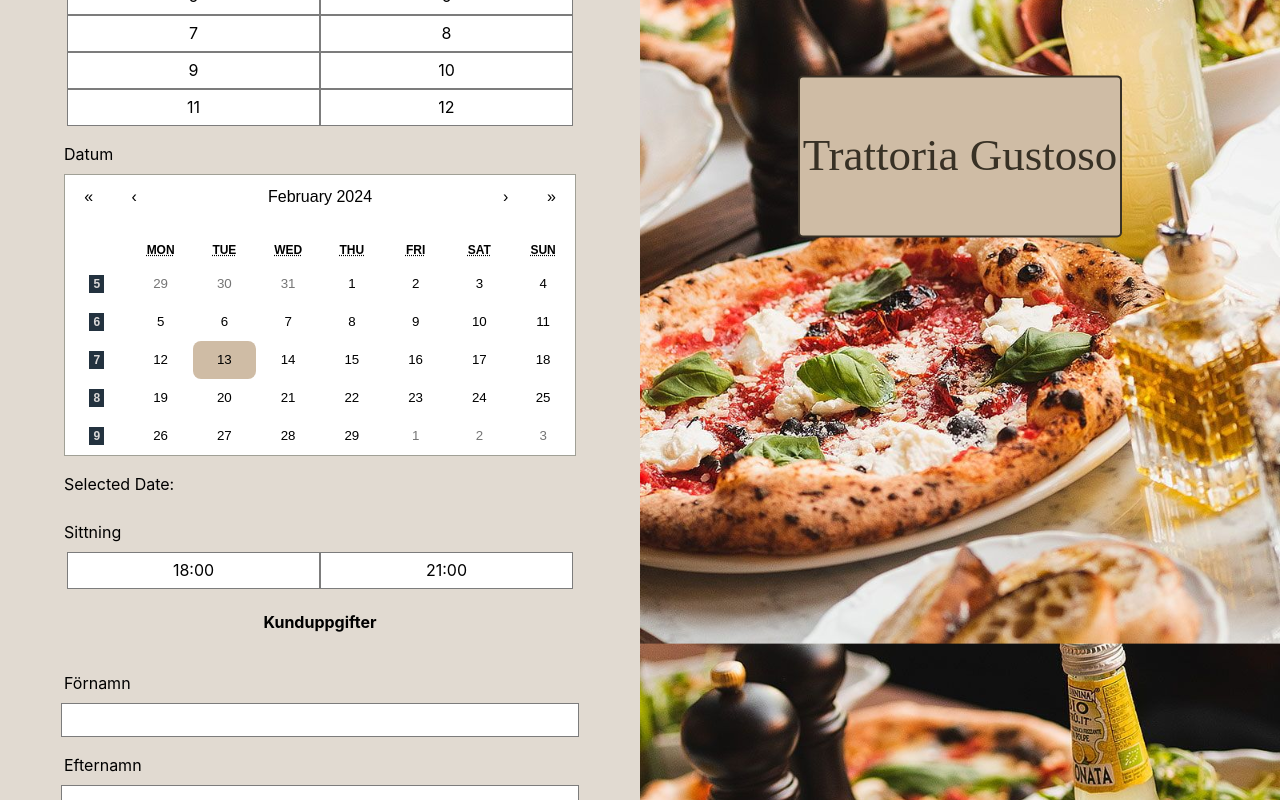
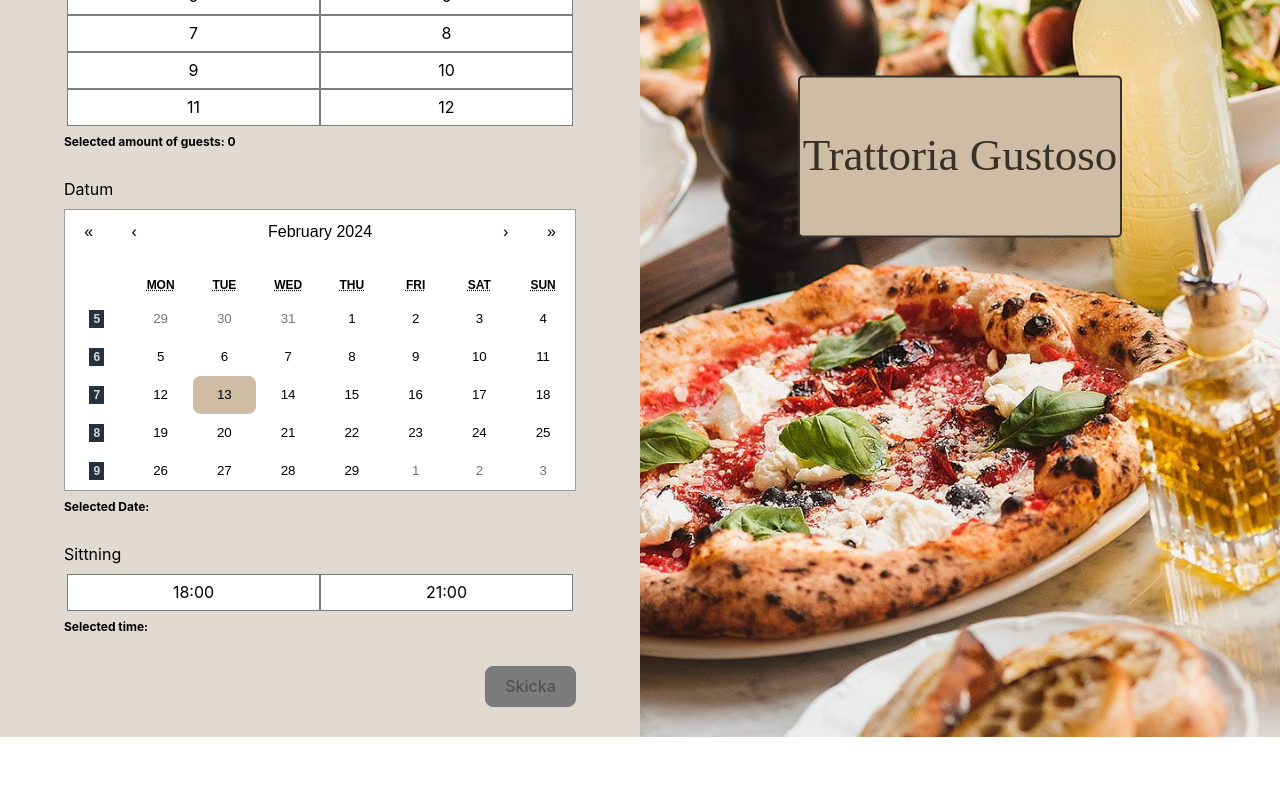
Before and after one commit to Medieinstitutet/the-restaurant-therestaurant9, a React (Vite) app: page /pages/booking in a window 1280 px wide. Shown: the part 260-1060 px from the top of the page. After the commit the page ends 997 px from the top, so only its background shows below. Built offline with nearby package versions, Linux system fonts and the light colour scheme; a web font is replaced by a local one.

Commit message:
booking time condition

```diff
--- a/src/components/BookingCustomerData.tsx
+++ b/src/components/BookingCustomerData.tsx
@@ -4,14 +4,22 @@ import { ChangeEvent } from "react";
 export interface IBookingCustomerData {
   booking: IBooking;
   handleChange: (e: ChangeEvent<HTMLInputElement>) => void;
+  timeIsClicked: boolean;
 }
 
 export const BookingCustomerData = ({
   booking,
   handleChange,
+  timeIsClicked,
 }: IBookingCustomerData) => {
   return (
-    <>
+    <div
+      className={
+        timeIsClicked
+          ? "bookingCustomerDataContainer"
+          : "bookingCustomerDataContainerHidden"
+      }
+    >
       <h4>Kunduppgifter</h4>
       <p>Förnamn</p>
       <input
@@ -20,6 +28,7 @@ export const BookingCustomerData = ({
         value={booking?.customer.userName}
         onChange={handleChange}
         name="userName"
+        required
       />
       <p>Efternamn</p>
       <input
@@ -28,6 +37,7 @@ export const BookingCustomerData = ({
         value={booking?.customer.userLastName}
         onChange={handleChange}
         name="userLastName"
+        required
       />
       <p>Email</p>
       <input
@@ -36,6 +46,7 @@ export const BookingCustomerData = ({
         value={booking?.customer.userEmail}
         onChange={handleChange}
         name="userEmail"
+        required
       />
       <p>Telefon</p>
       <input
@@ -44,7 +55,8 @@ export const BookingCustomerData = ({
         value={booking?.customer.userPhone}
         onChange={handleChange}
         name="userPhone"
+        required
       />
-    </>
+    </div>
   );
 };
--- a/src/components/BookingTimeOption.tsx
+++ b/src/components/BookingTimeOption.tsx
@@ -11,12 +11,12 @@ interface IBookingTimeOption {
 }
 
 export const BookingTimeOption = ({
+  booking,
   handleTimeClick,
   isFull,
 }: IBookingTimeOption) => {
   let timeSlot18 = new TimeSlot("18:00", isFull.table18Full);
   let timeSlot21 = new TimeSlot("21:00", isFull.table21Full);
-  console.log(isFull.table18Full);
 
   return (
     <>
@@ -25,17 +25,18 @@ export const BookingTimeOption = ({
         <ul>
           <li
             onClick={() => handleTimeClick(timeSlot18.time)}
-            className="bookingTime"
+            className={isFull.table18Full ? "bookingTimeFull" : "bookingTime"}
           >
             {timeSlot18.isFull ? "18:00 is full" : "18:00"}
           </li>
           <li
             onClick={() => handleTimeClick(timeSlot21.time)}
-            className="bookingTime"
+            className={isFull.table21Full ? "bookingTimeFull" : "bookingTime"}
           >
             {timeSlot21.isFull ? "21:00 is full" : "21:00"}
           </li>
         </ul>
+        <p className="pTag">Selected time: {booking.time}</p>
       </div>
     </>
   );
--- a/src/components/ShowBookingForm.tsx
+++ b/src/components/ShowBookingForm.tsx
@@ -19,6 +19,7 @@ interface IShowBookingForm {
     table18Full: boolean;
     table21Full: boolean;
   };
+  timeIsClicked: boolean;
 }
 export const ShowBookingForm = ({
   booking,
@@ -27,6 +28,7 @@ export const ShowBookingForm = ({
   handleTimeClick,
   handleChange,
   isFull,
+  timeIsClicked,
 }: IShowBookingForm) => {
   const guests = [
     new Guest(1, false),
@@ -68,21 +70,30 @@ export const ShowBookingForm = ({
               </li>
             ))}
           </ul>
+          <p className="pTag">
+            Selected amount of guests: {booking.numberOfGuests}
+          </p>
           <p>Datum</p>
           <Calendar
             value={booking.date}
             onChange={calendarOnChange}
             showWeekNumbers
           />
-          <p>Selected Date: {booking.date.toString()}</p>
+          <p className="pTag">Selected Date: {booking.date}</p>
           <BookingTimeOption
             booking={booking}
             handleTimeClick={handleTimeClick}
             isFull={isFull}
           />
-          <BookingCustomerData booking={booking} handleChange={handleChange} />
+          <BookingCustomerData
+            booking={booking}
+            handleChange={handleChange}
+            timeIsClicked={timeIsClicked}
+          />
           <div className="bookingButtonContainer">
-            <button className="bookingButton">Skicka</button>
+            <button className="bookingButton" disabled={!timeIsClicked}>
+              Skicka
+            </button>
           </div>
         </form>
         <div className="bookingImageContainer">
--- a/src/pages/Booking.tsx
+++ b/src/pages/Booking.tsx
@@ -21,6 +21,7 @@ export const Booking = () => {
     table18Full: false,
     table21Full: false,
   });
+  const [timeIsClicked, setTimeIsClicked] = useState<boolean>(false);
 
   type ValuePiece = Date | null;
   type Value = ValuePiece | [ValuePiece, ValuePiece];
@@ -44,16 +45,11 @@ export const Booking = () => {
     const bookingListChosenDate: IBooking[] = bookingList.data.filter(
       (booking: IBooking) => booking.date === nextValue?.toLocaleString()
     );
-    console.log(bookingListChosenDate);
-
-    // const maxGuestsPerTable = 6;
-    // const maxTablePerTimeSlot = 15;
-    // const maxGuestsPerTimeSlot = maxGuestsPerTable * maxTablePerTimeSlot; //90
-    // const numberOfSeatsLeft = maxGuestsPerTimeSlot - booking.numberOfGuests;
-    // const numberOfTablesLeft = numberOfSeatsLeft / maxGuestsPerTable;
+    // console.log(bookingListChosenDate);
 
     let tables18 = 0;
     let tables21 = 0;
+
     for (let i = 0; i < bookingListChosenDate.length; i++) {
       if (bookingListChosenDate[i].time === "18:00") {
         tables18 += Math.ceil(bookingListChosenDate[i].numberOfGuests / 6);
@@ -77,6 +73,14 @@ export const Booking = () => {
     if (booking) {
       setBooking({ ...booking, time: timeSlot });
     }
+    setTimeIsClicked(true);
+    // if (timeSlot === "18:00") {
+    //   setTimeIsClicked({ ...timeIsClicked, time18Clicked: true });
+    // } else {
+    //   if (timeSlot === "21:00") {
+    //     setTimeIsClicked({ ...timeIsClicked, time21Clicked: true });
+    //   }
+    // }
   };
 
   const handleChange = (e: ChangeEvent<HTMLInputElement>) => {
@@ -89,7 +93,8 @@ export const Booking = () => {
     }
   };
 
-  console.log(booking);
+  // console.log(booking);
+  console.log(timeIsClicked);
 
   return (
     <ShowBookingForm
@@ -99,6 +104,7 @@ export const Booking = () => {
       handleTimeClick={handleTimeClick}
       handleChange={handleChange}
       isFull={isFull}
+      timeIsClicked={timeIsClicked}
     />
   );
 };
--- a/src/styles/_bookingPage.scss
+++ b/src/styles/_bookingPage.scss
@@ -43,6 +43,13 @@
   margin-bottom: 8px;
 }
 
+.pTag {
+  margin-top: 5px;
+  padding: 2px;
+  font-size: 0.75rem;
+  font-weight: bold;
+}
+
 .bookingForm .bookingInput {
   width: 80%;
   height: 30px;
@@ -67,8 +74,17 @@
   background-color: #cfbca5;
 }
 
+.bookingButton:disabled {
+  background-color: #7c7c7c;
+  color: #424141b7;
+  cursor: auto;
+  &:hover {
+    background-color: #7c7c7c;
+    color: #424141b7;
+  }
+}
+
 .guestAmount,
-.bookingForm ul li,
 .bookingTime {
   display: flex;
   flex-direction: column;
@@ -81,13 +97,37 @@
   cursor: pointer;
 }
 
-.bookingForm ul li:hover,
+.bookingTimeFull {
+  @extend .bookingTime;
+  background-color: rgb(255, 116, 116);
+  font-weight: bold;
+  pointer-events: none;
+}
+
 .guestAmount:hover,
 .bookingTime:hover {
   background-color: rgb(218, 216, 216);
 }
-.guestClicked {
-  background-color: rgb(218, 216, 216);
+
+.bookingTimeFull:hover {
+  background-color: rgb(208, 82, 82);
+}
+
+.bookingCustomerDataContainer {
+  visibility: visible;
+  width: 100%;
+  display: flex;
+  flex-direction: column;
+  align-items: center;
+}
+
+.bookingCustomerDataContainerHidden,
+.bookingCustomerDataContainerHidden * {
+  visibility: hidden;
+  display: flex;
+  flex-direction: row;
+  width: 0;
+  height: 0;
 }
 
 .bookingImageContainer {
```
